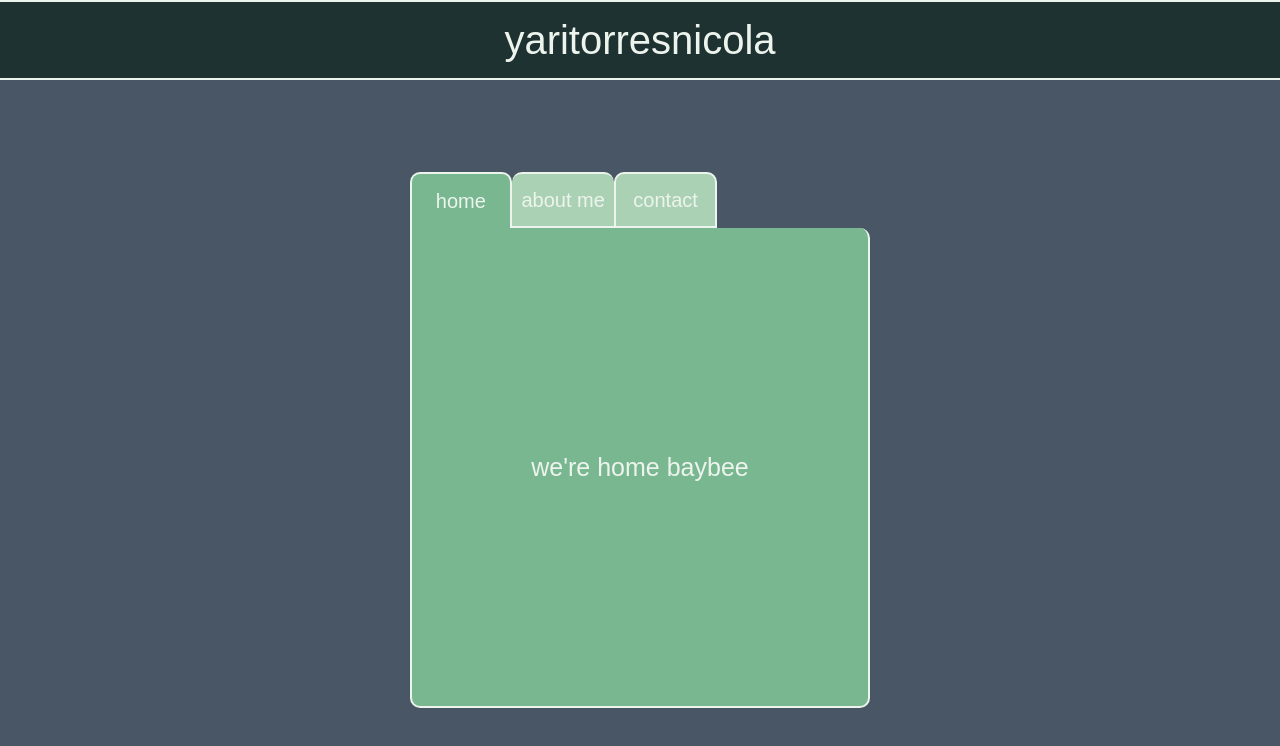
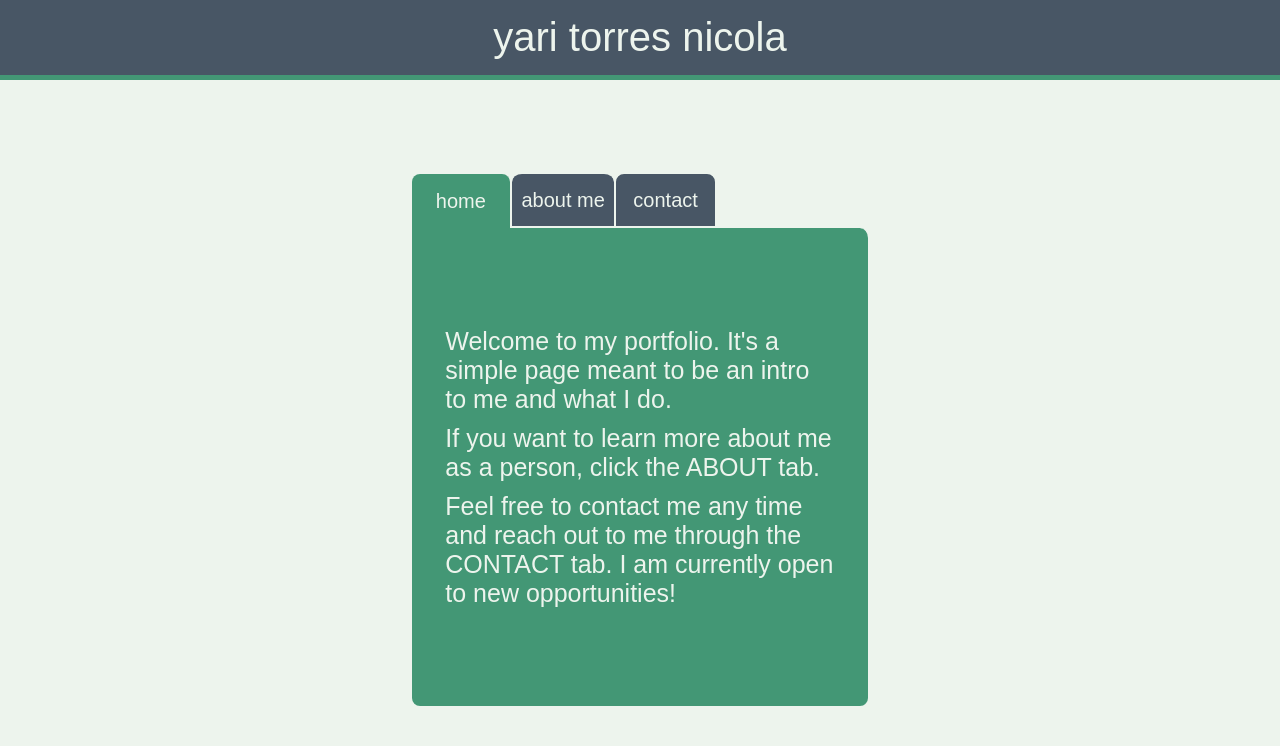
Before and after one commit to yaritorres/portfolio, a Next.js app: page / in a window 1280 px wide. Shown: the top 746 px of the page. Built offline with nearby package versions, Linux system fonts and the light colour scheme.

Commit message:
added text to home body

```diff
--- a/app/components/Navbar.tsx
+++ b/app/components/Navbar.tsx
@@ -4,7 +4,7 @@ export default function Navbar() {
   return (
     <div className={styles.navbar}>
       <div className={styles.nameContainer}>
-        <p>yari</p> <p>torres</p> <p>nicola</p>
+        <p>yari torres nicola</p>
       </div>
     </div>
   )
--- a/app/components/TabMatrix.tsx
+++ b/app/components/TabMatrix.tsx
@@ -30,8 +30,8 @@ export default function TabMatrix() {
   }
 
   const animateTabHeader = {
-    fadeColorIn: { backgroundColor: '#79B791', borderBottom: 'transparent' },
-    fadeColorOut: { backgroundColor: '#ABD1B5', borderBottom: 'solid 2px #EDF4ED' }
+    fadeColorIn: { backgroundColor: '#439775', borderBottom: 'transparent' },
+    fadeColorOut: { backgroundColor: '#485665', borderBottom: 'solid 2px #EDF4ED' }
   }
 
   return (
@@ -75,14 +75,30 @@ export default function TabMatrix() {
         className={`${styles.homeBody} ${styles.tabBody}`}
         style={homeBodyStyles}
       >
+        <div className={styles.bodyText}>
           <motion.p
             animate={ activeTab === 'home' ? 'fadeIn' : 'fadeOut'}
             variants={animateBodyText}
             transition={{ duration: 0.2 }}
-          className={styles.bodyText}
+            className={styles.homeFirstLine}
           >
-          we&apos;re home baybee
+            Welcome to my portfolio. It&apos;s a simple page meant to be an intro to me and what I do.
           </motion.p>
+          <motion.p
+            animate={ activeTab === 'home' ? 'fadeIn' : 'fadeOut'}
+            variants={animateBodyText}
+            transition={{ duration: 0.2 }}
+            className={styles.homeSecondLine}>
+            If you want to learn more about me as a person, click the ABOUT tab.
+          </motion.p>
+          <motion.p
+            animate={ activeTab === 'home' ? 'fadeIn' : 'fadeOut'}
+            variants={animateBodyText}
+            transition={{ duration: 0.2 }}
+            className={styles.homeText}>
+            Feel free to contact me any time and reach out to me through the CONTACT tab. I am currently open to new opportunities!
+          </motion.p>
+        </div>
       </div>
       <div
         className={`${styles.aboutBody} ${styles.tabBody}`}
--- a/app/styles/navbar.module.css
+++ b/app/styles/navbar.module.css
@@ -1,7 +1,6 @@
 .navbar {
-  background-color: #1E3231;
-  border-top: solid 2px #EDF4ED;
-  border-bottom: solid 2px #EDF4ED;
+  background-color: #485665;
+  border-bottom: #439775 solid 5px;
   max-width: 100vw;
   width: 100vw;
   height: 10vh;
--- a/app/styles/page.module.css
+++ b/app/styles/page.module.css
@@ -1,4 +1,4 @@
 .main {
   min-height: 100vh;
-  background-color: #485665;
+  background-color: #EDF4ED;
 }
--- a/app/styles/tabMatrix.module.css
+++ b/app/styles/tabMatrix.module.css
@@ -32,8 +32,17 @@
 
 .homeBody {
   display: flex;
+  flex-direction: column;
   align-items: center;
   justify-content: center;
+}
+
+.homeFirstLine {
+  margin-bottom: 10px;
+}
+
+.homeSecondLine {
+  margin-bottom: 10px;
 }
 
 .aboutHeader {
@@ -45,7 +54,7 @@
 .aboutImage {
   float: left;
   margin: 2%;
-  border: black solid 2px;
+  border: #EDF4ED solid 2px;
 }
 
 .contactHeader {
@@ -72,7 +81,7 @@
   border: #EDF4ED solid 2px;
   border-top: none;
   border-radius: 0px 10px 10px 10px;
-  background-color: #79B791;
+  background-color: #439775;
   color: #EDF4ED;
   height: 60vh;
   width: 36vw;
```
Lines whose indentation alone changed are shown as unchanged.
